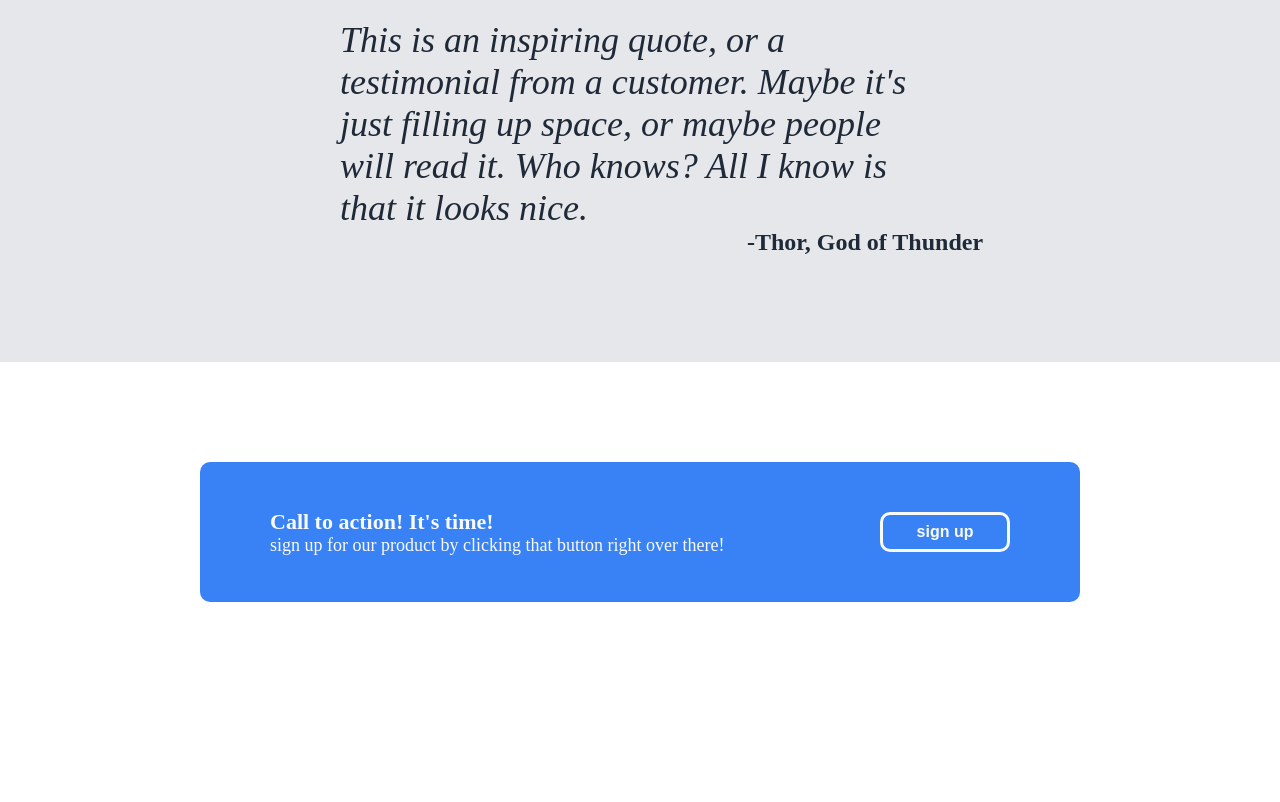
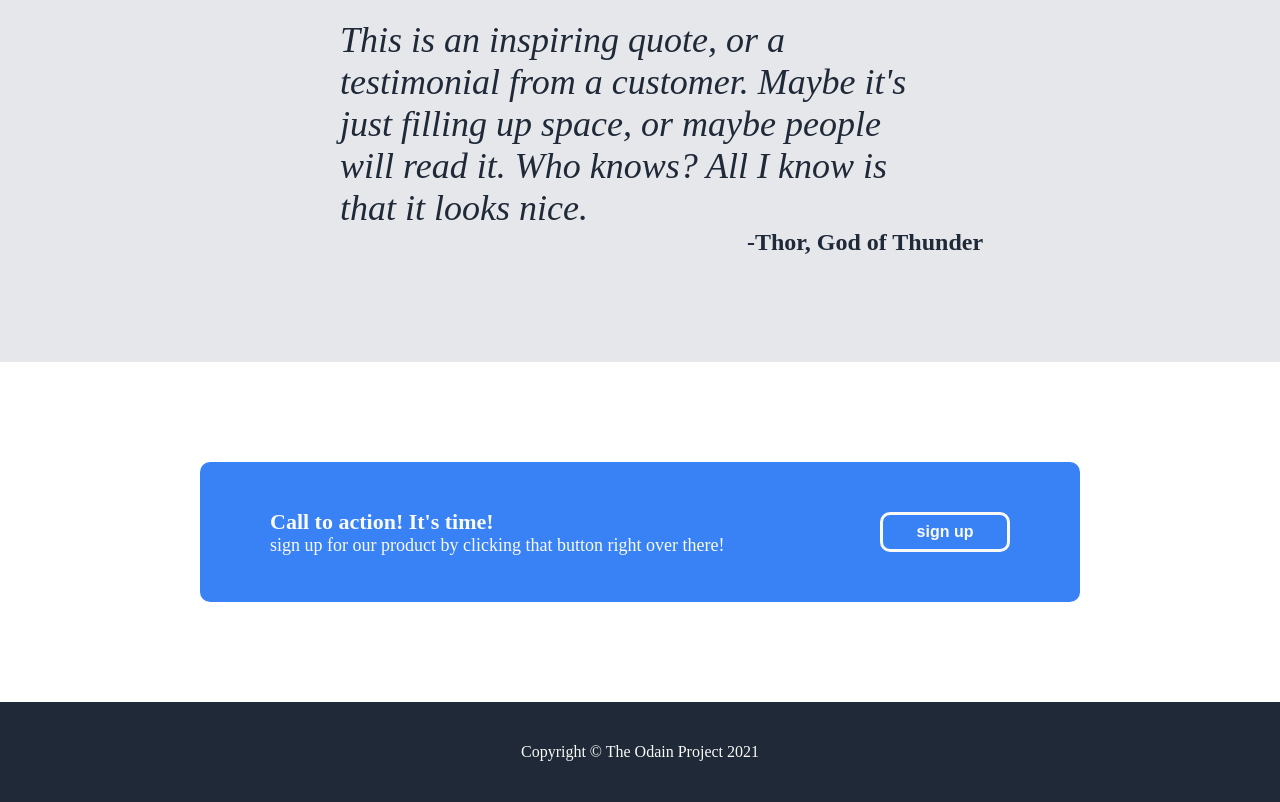
Before and after one commit to mohamed-akraam/Foundations-Landing-Page-, a plain HTML site: page index.html in a window 1280 px wide. Shown: the part 1174-1976 px from the top of the page. Before the commit the page ends 1876 px from the top, so only its background shows below. Drawn offline with Linux system fonts and the light colour scheme.

Commit message:
Done with the project!

```diff
--- a/index.html
+++ b/index.html
@@ -55,5 +55,8 @@
             <button class="btn">sign up</button>
         </div>
     </div>
+    <footer>
+        <p>Copyright &copy;	The Odain Project 2021</p>
+    </footer>
 </body>
 </html>
--- a/styles.css
+++ b/styles.css
@@ -214,3 +214,13 @@ h1{
     font-size: 16px;
     font-weight: bold;
 }
+
+footer{
+    display: flex;
+    justify-content: center;
+    align-items: center;
+    height: 100px;
+    background: #1F2937;
+    color: #F9FAF8;
+    margin-top: auto;
+}
```
